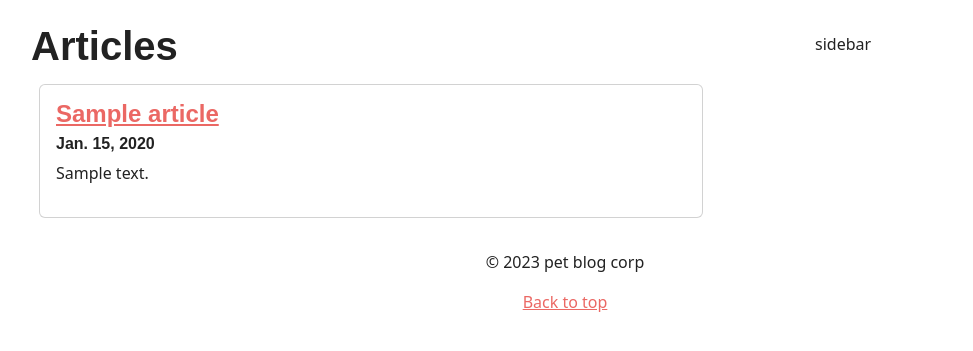
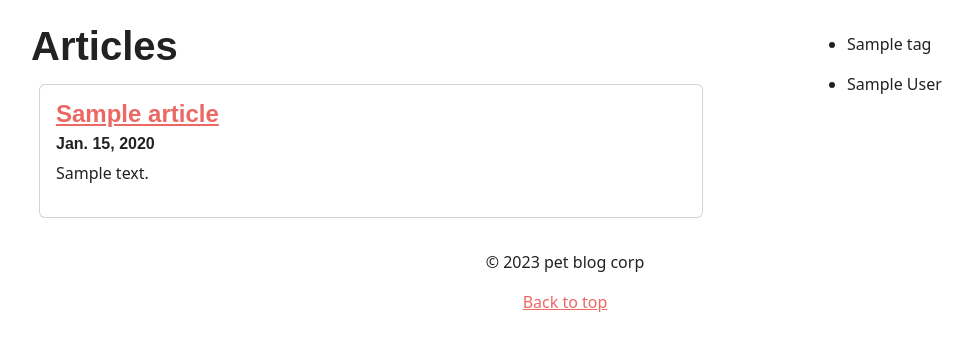
Before and after one commit to igor-gorovenko/pet_blog, a Django app: page / in a window 1280 px wide. Shown: the part 62-413 px from the top of the page, without its empty margins (75-1048 px from the left). Run offline with Django 4.2, Linux system fonts and the light colour scheme; tables that the repository leaves empty hold one stand-in row (Sample ...); some libraries are stand-ins or nearby versions; some web fonts are replaced.

Commit message:
upd sidebar

```diff
--- a/pet_blog_project/articles/templates/detail.html
+++ b/pet_blog_project/articles/templates/detail.html
@@ -9,7 +9,7 @@
 <h1>{{ article.title }}</h1>
 <p>{{ article.creation_date }}</p>
 <p>{{ article.author }}</p>
-<p>{{ article.tags }}</p>
+<p>{{ article.tags.name }}</p>
 <p>{{ article.text }}</p>
 
 
--- a/pet_blog_project/articles/templates/sidebar.html
+++ b/pet_blog_project/articles/templates/sidebar.html
@@ -1,5 +1,20 @@
 <div class="p-2">
     <div>
-        sidebar
+        <ul>
+            {% for tag in list_tags %}
+            <li>
+                {{ tag.name }}
+            </li>
+            {% endfor %}
+        </ul>
+
+        <ul>
+            {% for author in list_authors %}
+            <li>
+                {{ author }}
+            </li>
+            {% endfor %}
+        </ul>
+
     </div>
 </div>
--- a/pet_blog_project/articles/views.py
+++ b/pet_blog_project/articles/views.py
@@ -1,12 +1,16 @@
 from django.shortcuts import get_object_or_404, render
 
-from .models import Article
+from .models import Article, Tag, Author
 
 
 def index(request):
     list_articles = Article.objects.all()
+    list_tags = Tag.objects.all()
+    list_authors = Author.objects.all()
     context = {
         'list_articles': list_articles,
+        'list_tags': list_tags,
+        'list_authors': list_authors,
     }
     return render(request, 'index.html', context)
 
```
